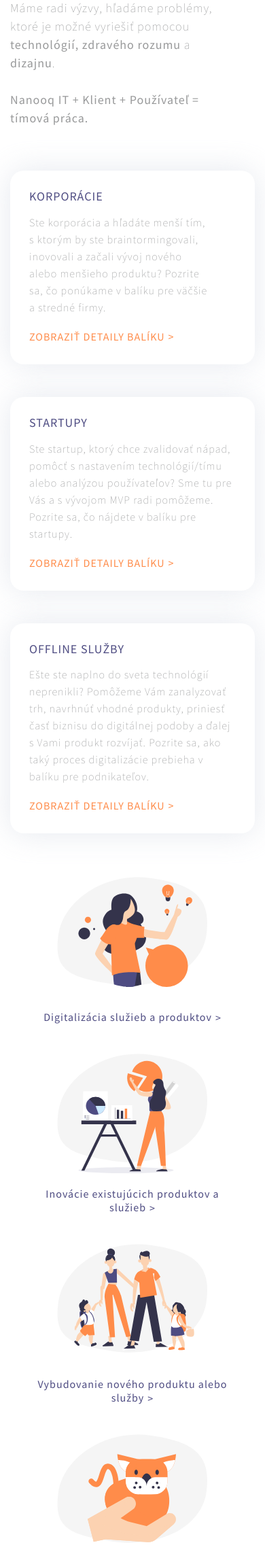
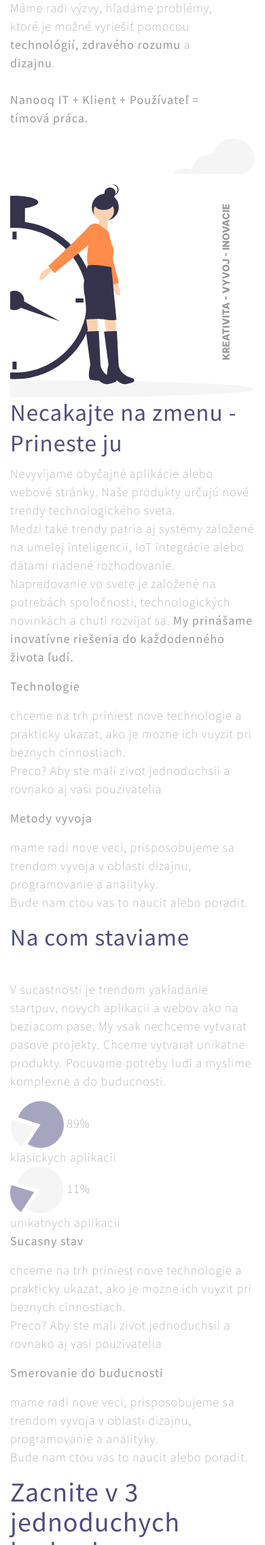
Before and after one commit to SvetlanaM/kompilator-website, a PHP site: page / in a window 390 px wide. Shown: the part 410-2683 px from the top of the page at 68% size. Run offline with PHP 8.4, Linux system fonts and the light colour scheme; some libraries are stand-ins or nearby versions.

Commit message:
Skeleton of the new design

```diff
--- a/css/custom.css
+++ b/css/custom.css
@@ -60,6 +60,10 @@ body {
 .banner-title {
     font-size : 35px;
     line-height: 45px;
+}
+
+.btn {
+    background-color: transparent;
 }
 
 @media (min-width: 576px) {
--- a/index.html
+++ b/index.html
@@ -108,43 +108,113 @@
             </div>
         </section>
 
-        <!-- section for who -->
-        <section id="who" class="who mt-5-md">
+        <!-- section change -->
+        <section class="change" id="change">
             <div class="container-fluid pl-md-5 pr-md-5">
-                <div class="row justify-content-between no-gutters">
-                    <div class="col-lg col-lg-3 d-block d-lg-flex align-items-stretch card-with-image card-5">
-                        <div class="card-image d-none d-md-block">
-                            <img src="img/svg/girl_with_pc.svg" class="img-fluid" />
-                        </div>
-                        <div class="card p-md-4 p-2 border-0">
-                            <div class="card-body">
-                                <h3 class="card-title text-uppercase">Korporácie</h3>
-                                <p class="card-text mt-3 mb-3 card-first">Ste korporácia a hľadáte menší tím, s ktorým by ste braintormingovali, inovovali a začali vývoj nového alebo menšieho produktu? Pozrite sa, čo ponúkame v balíku pre väčšie a stredné firmy.</p>
-                                <a href="mailto:hello@nanooq.eu" class="card-link text-uppercase">Zobraziť detaily balíku</a>
+                <div class="row no-gutters">
+                    <div class="col-lg d-lg-flex justify-content-start">
+                        <img src="img/svg/change.svg" class="img-fluid img-banner" />
+                    </div>
+                    <div class="col-lg">
+                        <h1 class="purple fw-500 banner-title">Necakajte na zmenu - Prineste ju</h1>
+                        <p>
+                            Nevyvíjame obyčajné aplikácie alebo webové stránky. Naše produkty určujú nové trendy technologického sveta.<br />
+
+                            Medzi také trendy patria aj systémy založené na umelej inteligencii, IoT integrácie alebo dátami riadené rozhodovanie. Napredovanie vo svete je založené na potrebách spoločnosti, technologických novinkách a chuti rozvíjať sa. <span class="fw-450">My prinášame inovatívne riešenia do každodenného života ľudí.</span>
+                        </p>
+                        <div class="row">
+                            <div class="col-md-6">
+                                <p class="fw-450">Technologie</p>
+                                <p>
+                                    chceme na trh priniest nove technologie a prakticky ukazat, ako je mozne ich vuyzit pri beznych cinnostiach.<br />
+                                    Preco? Aby ste mali zivot jednoduchsii a rovnako aj vasi pouzivatelia
+                                </p>
                             </div>
-                        </div>
-                    </div>
-                    <div class="col-lg col-lg-3 d-block d-lg-flex align-items-stretch card-5">
-                        <div class="card p-md-4 p-2 border-0">
-                            <div class="card-body">
-                                <h3 class="card-title text-uppercase">Startupy</h3>
-                                <p class="card-text mt-3 mb-3">Ste startup, ktorý chce zvalidovať nápad, pomôcť s nastavením technológií/tímu alebo analýzou používateľov? Sme tu pre Vás a s vývojom MVP radi pomôžeme. Pozrite sa, čo nájdete v balíku pre startupy.</p>
-                                <a href="mailto:hello@nanooq.eu" class="card-link text-uppercase">Zobraziť detaily balíku</a>
-                            </div>
-                        </div>
-                    </div>
-                    <div class="col-lg col-lg-3 d-block d-lg-flex align-items-stretch">
-                        <div class="card p-md-4 p-2 border-0">
-                            <div class="card-body">
-                                <h3 class="card-title text-uppercase">Offline služby</h3>
-                                <p class="card-text mt-3 mb-3">Ešte ste naplno do sveta technológií neprenikli? Pomôžeme Vám zanalyzovať trh, navrhnúť vhodné produkty, priniesť časť biznisu do digitálnej podoby a ďalej s Vami produkt rozvíjať. Pozrite sa, ako taký proces digitalizácie prebieha v balíku pre podnikateľov.</p>
-                                <a href="mailto:hello@nanooq.eu" class="card-link text-uppercase">Zobraziť detaily balíku</a>
+                            <div class="col-md-6">
+                                <p class="fw-450">Metody vyvoja</p>
+                                <p>
+                                    mame radi nove veci, prisposobujeme sa trendom vyvoja v oblasti dizajnu, programovanie a analityky.<br />
+                                    Bude nam ctou vas to naucit alebo poradit.
+                                </p>
                             </div>
                         </div>
                     </div>
                 </div>
             </div>
         </section>
+
+        <!-- section build -->
+        <section class="build" id="build">
+            <div class="container-fluid">
+                <div class="row no-gutters">
+                    <div class="col-lg">
+                        <h1 class="purple fw-500 banner-title">Na com staviame</h1>
+                        <p class="mt-40">
+                            V sucastnosti je trendom yakladanie startpuv, novych aplikacii a webov ako na beziacom pase. My vsak nechceme vytvarat pasove projekty. Chceme vytvarat unikatne produkty. Pocuvame potreby ludi a myslime komplexne a do buducnosti.
+                        </p>
+                        <div class="graphs row">
+                            <div class="col-md-6">
+                                <img src="img/svg/graph1.svg" />
+                                89% <br />
+                                klasickych aplikacii
+                            </div>
+                            <div class="col-md-6">
+                                <img src="img/svg/graph2.svg" />
+                                11% <br />
+                                unikatnych aplikacii
+                            </div>
+                        </div>
+                        <div class="row">
+                            <div class="col-md-6">
+                                <p class="fw-450">Sucasny stav</p>
+                                <p>
+                                    chceme na trh priniest nove technologie a prakticky ukazat, ako je mozne ich vuyzit pri beznych cinnostiach.<br />
+                                    Preco? Aby ste mali zivot jednoduchsii a rovnako aj vasi pouzivatelia
+                                </p>
+                            </div>
+                            <div class="col-md-6">
+                                <p class="fw-450">Smerovanie do buducnosti</p>
+                                <p>
+                                    mame radi nove veci, prisposobujeme sa trendom vyvoja v oblasti dizajnu, programovanie a analityky.<br />
+                                    Bude nam ctou vas to naucit alebo poradit.
+                                </p>
+                            </div>
+                        </div>
+                    </div>
+                    <div class="col-lg d-lg-flex justify-content-end p-0 d-none">
+                        <img src="img/svg/girl_with_graphs.svg" class="img-fluid img-banner" />
+                    </div>
+                </div>
+
+            </div>
+        </section>
+
+        <!-- section start -->
+        <section class="start" id="start">
+            <div class="container-fluid">
+                <div class="row">
+                    <div class="col-lg-12">
+                        <h1>Zacnite v 3 jednoduchych krokoch</h1>
+                    </div>
+                    <div class="col-md-4">
+                        <img src="img/svg/bulb.svg" />
+                        <p>1. Poslite napad</p>
+                        <p>Na začiatok nám stačí poslať nápad/problém, ktorý riešite a my v tíme zanalyzujeme možnosti.</p>
+                    </div>
+                    <div class="col-md-4">
+                        <img src="img/svg/conversation.svg" />
+                        <p>1. Poslite napad</p>
+                        <p>Na začiatok nám stačí poslať nápad/problém, ktorý riešite a my v tíme zanalyzujeme možnosti.</p>
+                    </div>
+                    <div class="col-md-4">
+                        <img src="img/svg/concept.svg" />
+                        <p>1. Poslite napad</p>
+                        <p>Na začiatok nám stačí poslať nápad/problém, ktorý riešite a my v tíme zanalyzujeme možnosti.</p>
+                    </div>
+                </div>
+            </div>
+        </section>
+
         <!-- references section -->
         <section class="references" id="references">
             <div class="container-fluid pl-md-5 pr-md-5">
@@ -306,6 +376,65 @@
                 </div>
             </div>
         </section>
+
+        <!-- education section -->
+        <section class="education" id="education">
+            <div class="container-fluid">
+                <div class="row no-gutters">
+                    <div class="col-lg">
+                        <img src="img/svg/educations.svg" class="img-fluid" />
+                    </div>
+                    <div class="col-lg">
+                        <h1>Tvorte, vzdelavajte sa s nami</h1>
+                        <p>
+                            Sp;sob akym pracujeme vzy zavisi od konkretneho porjektu, klienta, rozpoctu, casu a ciela finalneho produktu. Na problemy sa pozerame ocami uzivatelov a kladenieme si otazky, preco by sme mali toto vyvijat? <br />
+                            Co z toho bude vyuzivat uzivatel? Bude to vuzivate dlhodobo? Aka je pridana hodnota? Ako ich zaujat dlhodo? Naucte sa aj vy odpovedat na tieto otazky.
+                        </p>
+                        <div class="logos">
+                            <img src="img/svg/design_thinking.svg" />
+                            <img src="img/svg/agile.svg" />
+                            <img src="img/svg/firebase.svg" />
+                            <img src="img/svg/data.svg" />
+                            <img src="img/svg/serverless.svg" />
+                        </div>
+                    </div>
+                </div>
+            </div>
+        </section>
+
+        <!-- section dont -->
+        <section class="dont" id="dont">
+            <div class="container-fluid">
+                <div class="row no-gutters">
+                    <div class="col-lg">
+                        <p>
+                            IT firiem je na trhu nespočetné množstvo. My chceme prinášať však produkty, ktoré nevytvára každá a hocijaká IT firma. Kladieme dôraz na to, aby sme mohli každému projektu venovať dostatok času a spraviť ho na trhu unikátnym a odlišným.
+                        </p>
+                        <div class="row">
+                            <div class="col-lg">
+                                <ul>
+                                    <li>Wordpress ani ine CMS</li>
+                                    <li>Wordpress ani ine CMS</li>
+                                    <li>Wordpress ani ine CMS</li>
+                                    <li>Wordpress ani ine CMS</li>
+                                </ul>
+                            </div>
+                            <div class="col-lg">
+                                <ul>
+                                    <li>Wordpress ani ine CMS</li>
+                                    <li>Wordpress ani ine CMS</li>
+                                    <li>Wordpress ani ine CMS</li>
+                                    <li>Wordpress ani ine CMS</li>
+                                </ul>
+                            </div>
+                        </div>
+                    </div>
+                    <div class="col-lg">
+                        <img src="img/svg/coding.svg" class="img-fluid" />
+                    </div>
+                </div>
+            </div>
+        </section>
         <!-- why section -->
         <section class="why-section pt-3">
             <div class="container-fluid pr-md-5 pl-md-5">
@@ -320,7 +449,7 @@
                                     <p class="mb-4"><b class="fw-450">+ Pridaná hodnota</b><br />
                                     <span>pre vašu značku/produkt</span></p>
                                     <p class="mb-4"><b class="fw-450">+ Dlhodobý rozvoj, inovácie</b><br />
-                                    <span>idú ruka v ruke s rozvojom spoločnosti a potrebami ľudí</span></p>
+                                    <span>idú ruka v ruke s rozvojom spoločnosti</span></p>
                                     <p class="mb-4"><b class="fw-450">+ Noví používatelia</b><br />
                                     <span>a s tým spojené nové možnosti</span></p>
                                 </div>
```
Also changed, not shown: img/svg/agile.svg (added), img/svg/banner_img.svg, img/svg/bulb.svg (added), img/svg/change.svg (added), img/svg/coding.svg (added), img/svg/concept.svg (added), img/svg/conversation.svg (added), img/svg/data.svg (added), img/svg/design_thinking.svg (added), img/svg/educations.svg (added), img/svg/firebase.svg (added), img/svg/girl_with_graphs.svg (added), img/svg/graph1.svg (added), img/svg/graph2.svg (added), 1 more files.
